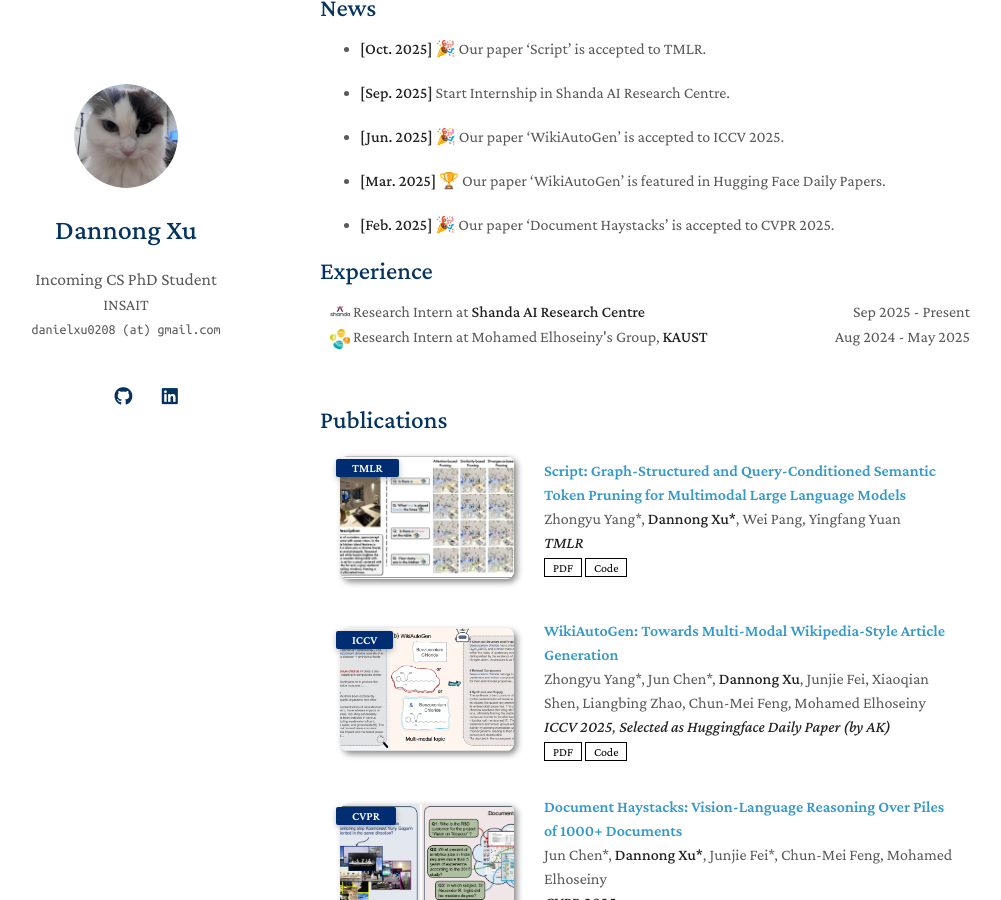
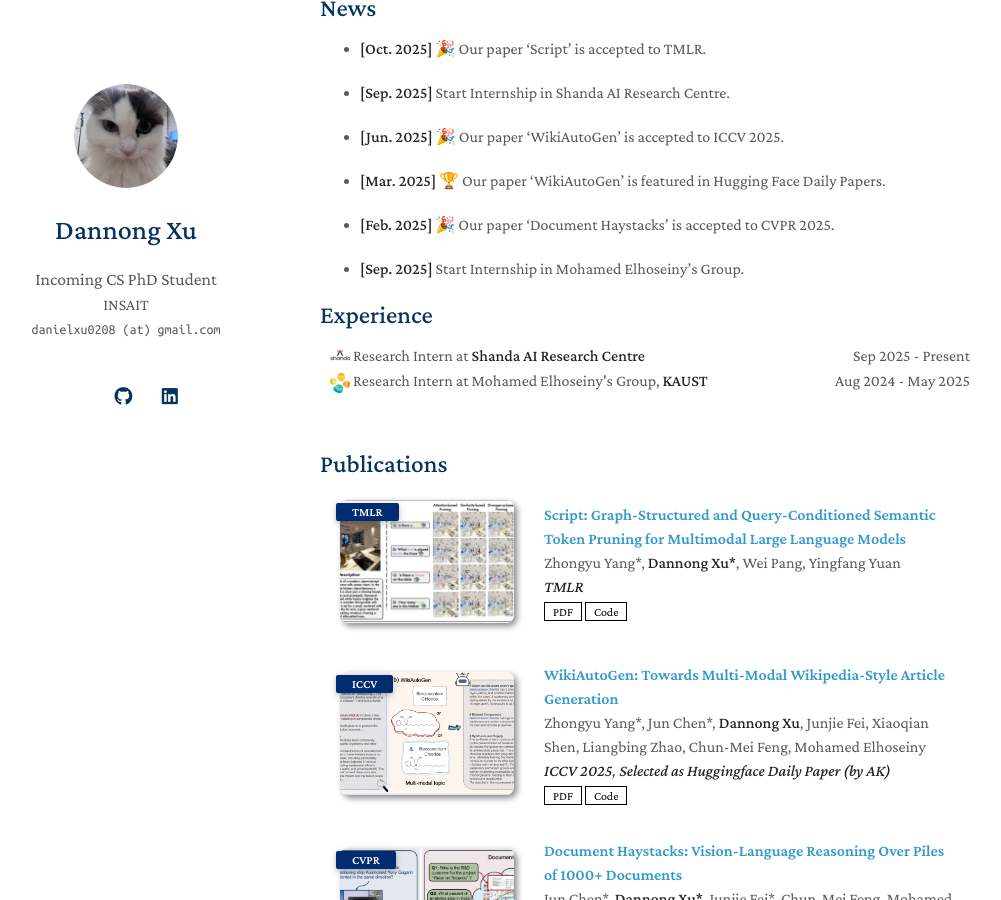
Before and after one commit to Danielxu0208/Danielxu0208.github.io, a Jekyll site: the page built from index.md, in a window 1280 px wide and 900 px high, scrolled down 361 px. Shown: the whole window, without its empty margins (150-1151 px from the left). Built offline with Jekyll 4.4.1, drawn with Linux system fonts in a browser that asks for light colours; a style sheet for code colours, icons or effects is not loaded; our own code applies the rules of GitHub Pages for plain Markdown files.

Commit message:
Update index.md

```diff
--- a/index.md
+++ b/index.md
@@ -23,6 +23,10 @@ Before that, I was a research assistant at [King Abdullah University of Science
 
 - **[Feb. 2025]** 🎉 Our paper 'Document Haystacks' is accepted to CVPR 2025.
 
+- **[Sep. 2025]** Start Internship in Mohamed Elhoseiny's Group.
+
+
+
 
 {% include_relative _includes/experience.md %}
 
```
